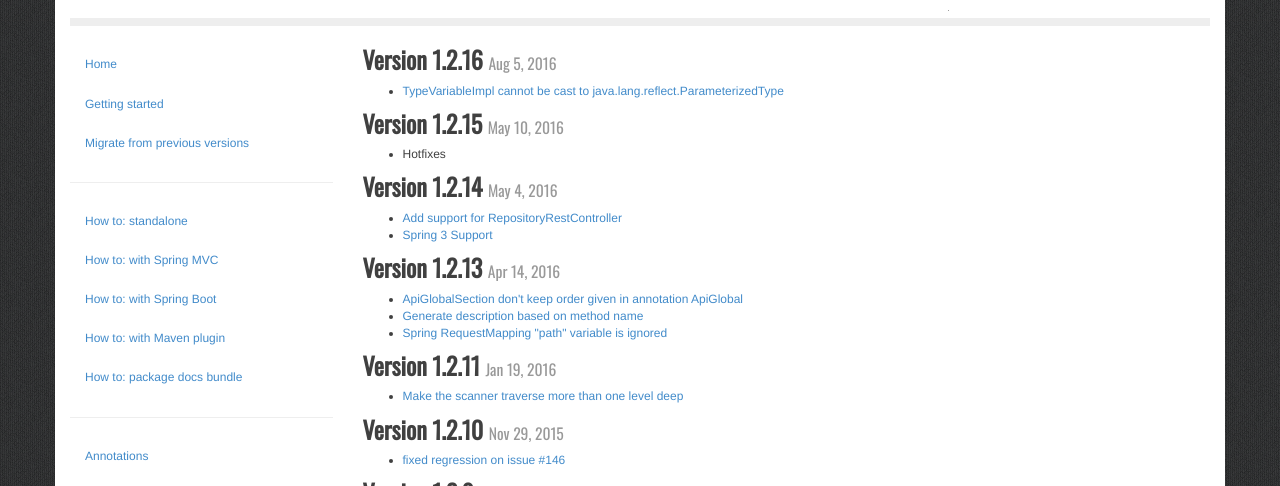
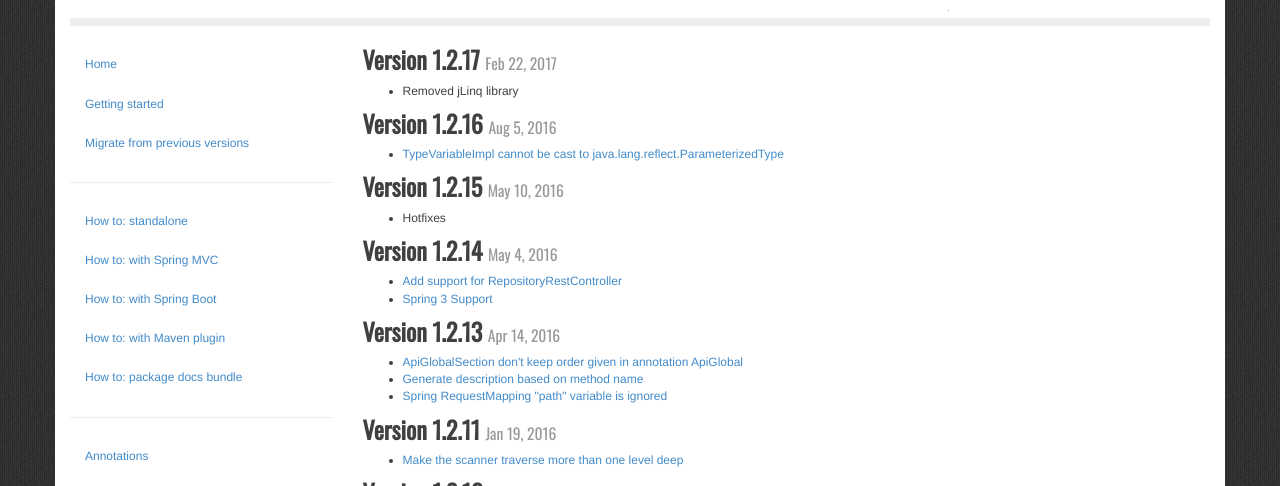
Before and after one commit to fabiomaffioletti/jsondoc, a Jekyll site: the page built from changelog.html, in a window 1280 px wide and 900 px high, cut to the strip 414-900 px from the top of the window. Built offline with Jekyll 4.4.1, drawn with Linux system fonts in a browser that asks for light colours; nearby versions of some CDN libraries; some web fonts are replaced; Markdown is read by kramdown in place of the engine named in the settings; some of the changed text lies outside the part shown; grey boxes are pictures that could not be loaded.

Commit message:
docs for version 1.2.17

```diff
--- a/_config.yml
+++ b/_config.yml
@@ -2,6 +2,6 @@ name: JSONDoc
 baseurl:
 markdown: redcarpet
 highlighter: rouge
-version: 1.2.16
+version: 1.2.17
 demourl: http://jsondoc-fabiomaffioletti.rhcloud.com/jsondoc-ui.html?url=http://jsondoc-fabiomaffioletti.rhcloud.com/jsondoc
 downloadurl: distro/jsondoc-bundle-1.0.2.tar.gz
--- a/changelog.html
+++ b/changelog.html
@@ -2,6 +2,11 @@
 layout: default
 title: Changelog
 ---
+
+<h3>Version 1.2.17 <small>Feb 22, 2017</small></h3>
+<ul>
+<li>Removed jLinq library</li>
+</ul>
 
 <h3>Version 1.2.16 <small>Aug 5, 2016</small></h3>
 <ul>
--- a/credits.html
+++ b/credits.html
@@ -5,7 +5,7 @@ title: FAQ
 
 <dl>
 	<dt><a href="http://hugoware.net/Projects/jlinq" target="_blank">jLinq</a></dt>
-	<dd>by <a href="http://hugoware.net/" target="_blank">Hugoware</a> is licensed under a <a href="http://creativecommons.org/licenses/by/3.0/" target="_blank">Creative Commons Attribution 3.0 Unported License</a>. No changes have been made to the library.</dd>
+	<dd>by <a href="http://hugoware.net/" target="_blank">Hugoware</a> is licensed under a <a href="http://creativecommons.org/licenses/by/3.0/" target="_blank">Creative Commons Attribution 3.0 Unported License</a>. No changes have been made to the library. This library is used until JSONDoc version 1.2.16. It's not used anymore starting from version 1.2.17.</dd>
 </dl>
 
 <script type="text/javascript">
```
